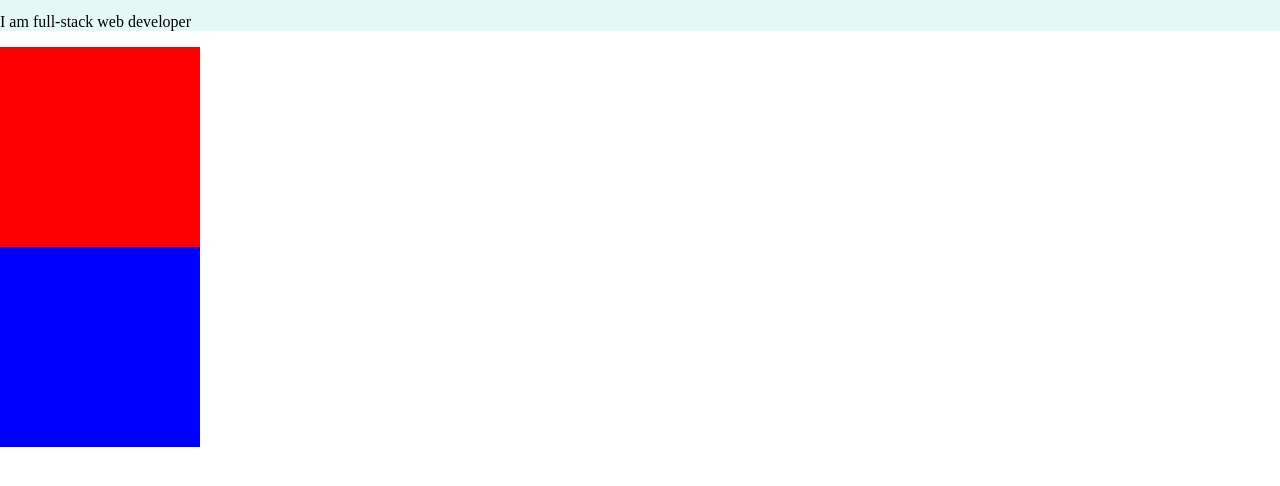
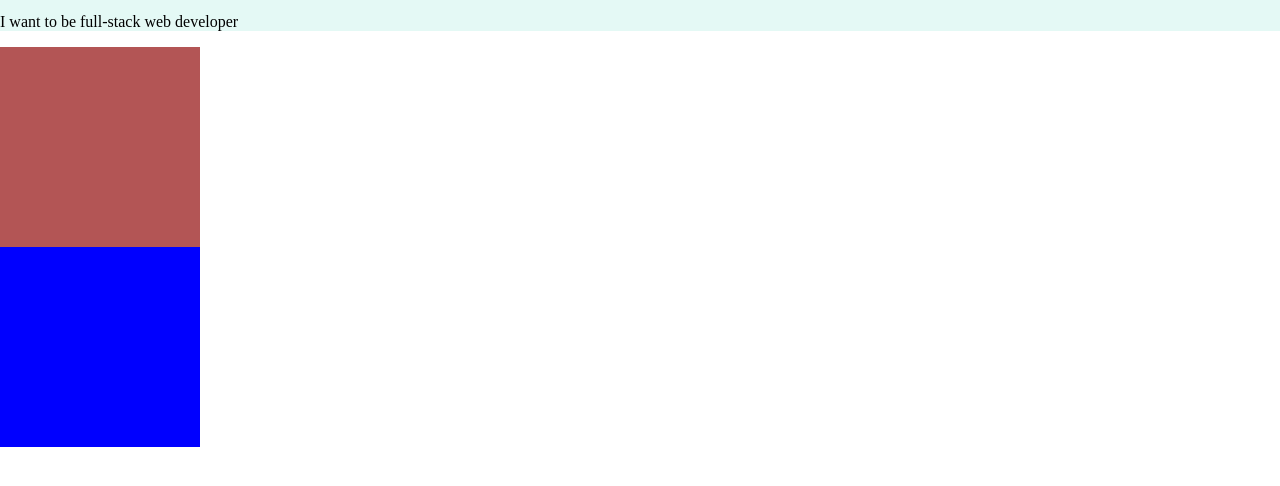
Before and after one commit to loikvokhidov/CSS---My-Site, a plain HTML site: page index.html in a window 1280 px wide. Shown: the part 40-526 px from the top of the page. Drawn offline with Linux system fonts and the light colour scheme.

Commit message:
Making minor changes

```diff
--- a/css/styles.css
+++ b/css/styles.css
@@ -4,7 +4,7 @@
   }
 
 .div-mid {
-  background-color: red;
+  background-color: rgb(179, 85, 85);
   height: 200px;
   width: 200px;
 }
--- a/index.html
+++ b/index.html
@@ -10,7 +10,7 @@
 
     <div class="div-top">
       <h1>I am Loik</h1>
-      <p>I am full-stack web developer</p>
+      <p>I want to be full-stack web developer</p>
     </div>
 
     <div class="div-mid">
```
